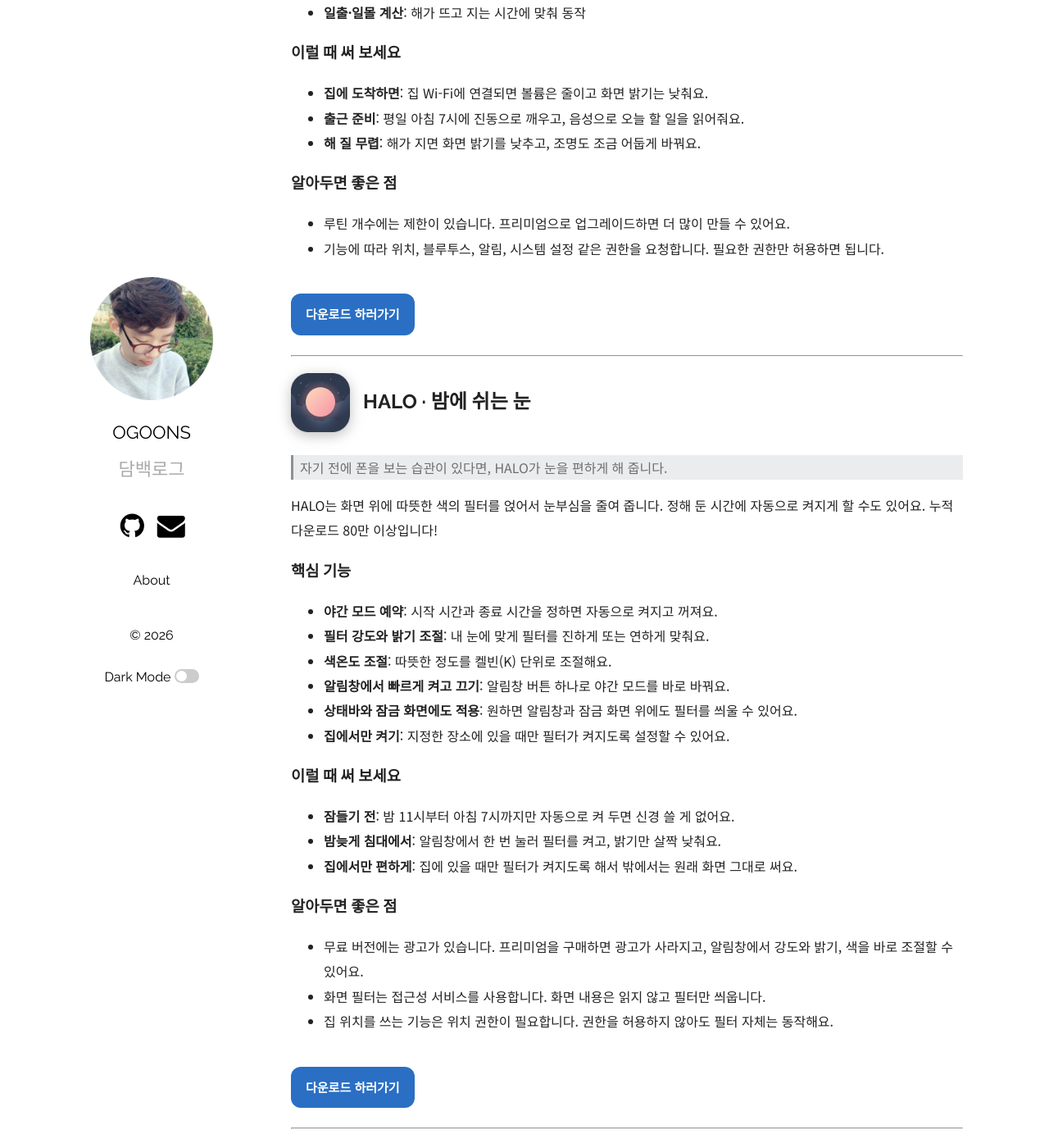
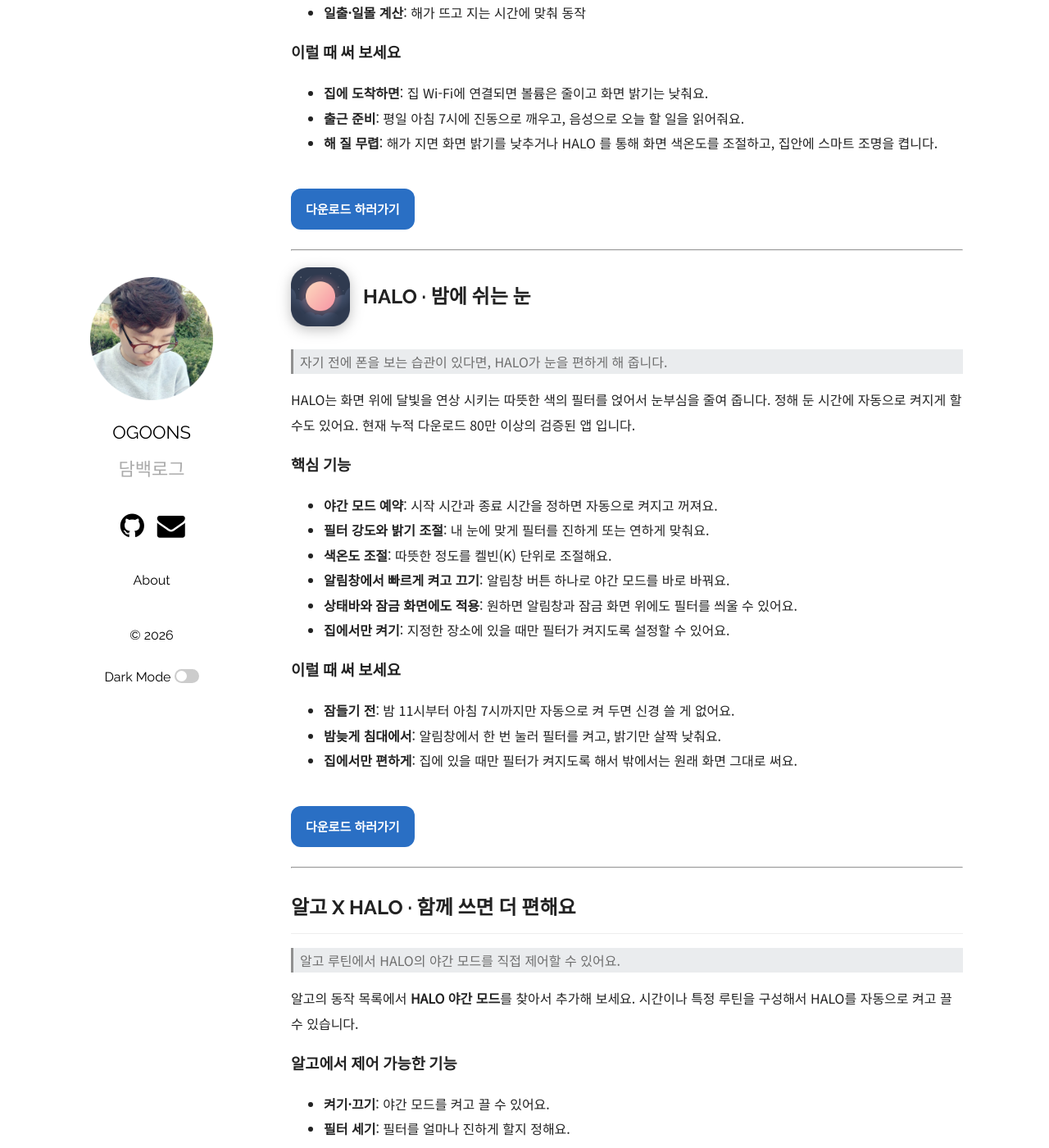
Before and after one commit to ogoons/ogoons.github.io, a Jekyll site: the page built from _posts/2026-10-14-apps-intro.md, in a window 1280 px wide and 1400 px high, scrolled down 664 px. Shown: the whole window at 82% size. Built offline with Jekyll 4.4.1, drawn with Linux system fonts in a browser that asks for light colours; comment, search, counter and statistics services are not loaded; some of the changed text lies outside the part shown.

Commit message:
앱 소개 페이지 업데이트

```diff
--- a/_posts/2026-10-14-apps-intro.md
+++ b/_posts/2026-10-14-apps-intro.md
@@ -1,12 +1,13 @@
 ---
 layout: post
-title: "[Apps] 직접 만든 앱 알고와 HALO 를 소개합니다."
+title: "[Apps] 직접 만든 앱, 알고와 HALO 를 소개합니다."
 categories: Apps
 image: "/assets/images/algo-icon.png"
 ---
 
-안녕하세요. 일상을 조금 더 편하게 해 주는 안드로이드 전용 앱 두 개를 만들고 있습니다.
-하나는 **조건에 맞춰 알아서 움직이는 자동화 앱**이고, 다른 하나는 **밤에 눈을 편하게 해 주는 필터 앱**이에요.
+안드로이드 앱 두 개를 만들어 나가고 있습니다.
+대 AI 시대인 요즘 봇물 터지듯 많은 앱들이 양산되고 있지만,
+제가 만들어 나가는 앱들은 코드뿐 아니라 깔끔한 디자인, 기능의 배치와 동선 등 저의 많은 고민을 녹였습니다.
 
 ---
 
@@ -33,12 +34,7 @@
 
 - **집에 도착하면**: 집 Wi-Fi에 연결되면 볼륨은 줄이고 화면 밝기는 낮춰요.
 - **출근 준비**: 평일 아침 7시에 진동으로 깨우고, 음성으로 오늘 할 일을 읽어줘요.
-- **해 질 무렵**: 해가 지면 화면 밝기를 낮추고, 조명도 조금 어둡게 바꿔요.
-
-### 알아두면 좋은 점
-
-- 루틴 개수에는 제한이 있습니다. 프리미엄으로 업그레이드하면 더 많이 만들 수 있어요.
-- 기능에 따라 위치, 블루투스, 알림, 시스템 설정 같은 권한을 요청합니다. 필요한 권한만 허용하면 됩니다.
+- **해 질 무렵**: 해가 지면 화면 밝기를 낮추거나 HALO 를 통해 화면 색온도를 조절하고, 집안에 스마트 조명을 켭니다.
 
 <a class="download-button" href="https://play.google.com/store/apps/details?id=com.ogoons.algo" target="_blank">다운로드 하러가기</a>
 
@@ -51,8 +47,8 @@
 
 > 자기 전에 폰을 보는 습관이 있다면, HALO가 눈을 편하게 해 줍니다.
 
-HALO는 화면 위에 따뜻한 색의 필터를 얹어서 눈부심을 줄여 줍니다.
-정해 둔 시간에 자동으로 켜지게 할 수도 있어요. 누적 다운로드 80만 이상입니다!
+HALO는 화면 위에 달빛을 연상 시키는 따뜻한 색의 필터를 얹어서 눈부심을 줄여 줍니다.
+정해 둔 시간에 자동으로 켜지게 할 수도 있어요. 현재 누적 다운로드 80만 이상의 검증된 앱 입니다.
 
 ### 핵심 기능
 
@@ -69,23 +65,17 @@
 - **밤늦게 침대에서**: 알림창에서 한 번 눌러 필터를 켜고, 밝기만 살짝 낮춰요.
 - **집에서만 편하게**: 집에 있을 때만 필터가 켜지도록 해서 밖에서는 원래 화면 그대로 써요.
 
-### 알아두면 좋은 점
-
-- 무료 버전에는 광고가 있습니다. 프리미엄을 구매하면 광고가 사라지고, 알림창에서 강도와 밝기, 색을 바로 조절할 수 있어요.
-- 화면 필터는 접근성 서비스를 사용합니다. 화면 내용은 읽지 않고 필터만 씌웁니다.
-- 집 위치를 쓰는 기능은 위치 권한이 필요합니다. 권한을 허용하지 않아도 필터 자체는 동작해요.
-
 <a class="download-button" href="https://play.google.com/store/apps/details?id=com.ogoons.halo" target="_blank">다운로드 하러가기</a>
 
 ---
 
-## 알고 × HALO · 함께 쓰면 더 편해요
+## 알고 X HALO · 함께 쓰면 더 편해요
 
-> 알고 루틴에서 HALO의 야간 모드를 직접 조종할 수 있어요.
+> 알고 루틴에서 HALO의 야간 모드를 직접 제어할 수 있어요.
 
-알고의 동작 목록에 **HALO 야간 모드**가 추가되었습니다. 시간이나 상황에 맞춰 HALO를 자동으로 켜고 끌 수 있어요.
+알고의 동작 목록에서 **HALO 야간 모드**를 찾아서 추가해 보세요. 시간이나 특정 루틴을 구성해서 HALO를 자동으로 켜고 끌 수 있습니다.
 
-### 조종할 수 있는 것
+### 알고에서 제어 가능한 기능
 
 - **켜기·끄기**: 야간 모드를 켜고 끌 수 있어요.
 - **필터 세기**: 필터를 얼마나 진하게 할지 정해요.
@@ -98,11 +88,7 @@
 
 - **화면이 꺼지면**: 화면이 꺼질 때 HALO 야간 모드를 자동으로 켜요.
 - **아침 7시**: 매일 아침 7시에 야간 모드를 자동으로 꺼요.
-
-### 알아두면 좋은 점
-
-- HALO 서비스가 꺼져 있으면 야간 모드가 켜지기까지 약 5초 걸립니다.
-- HALO에서 "알람 및 리마인더" 권한을 허용해야 합니다. (Android 14 이상에서는 기본으로 막혀 있어요.)
+- **유튜브 앱을 켰을 때**: 영상을 볼 때만 HALO 야간 모드로 전활할 수 있어요.
 
 ---
 
```
